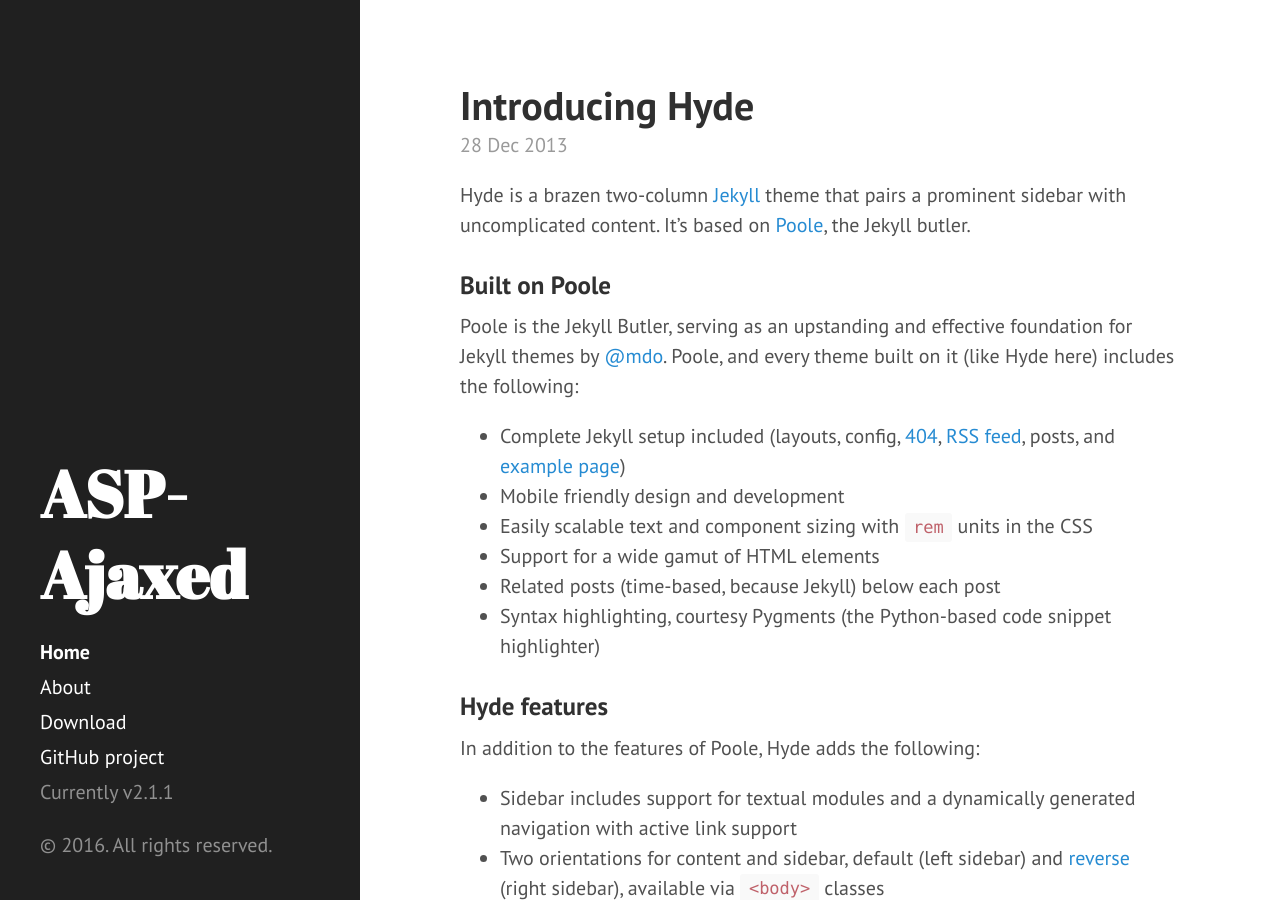
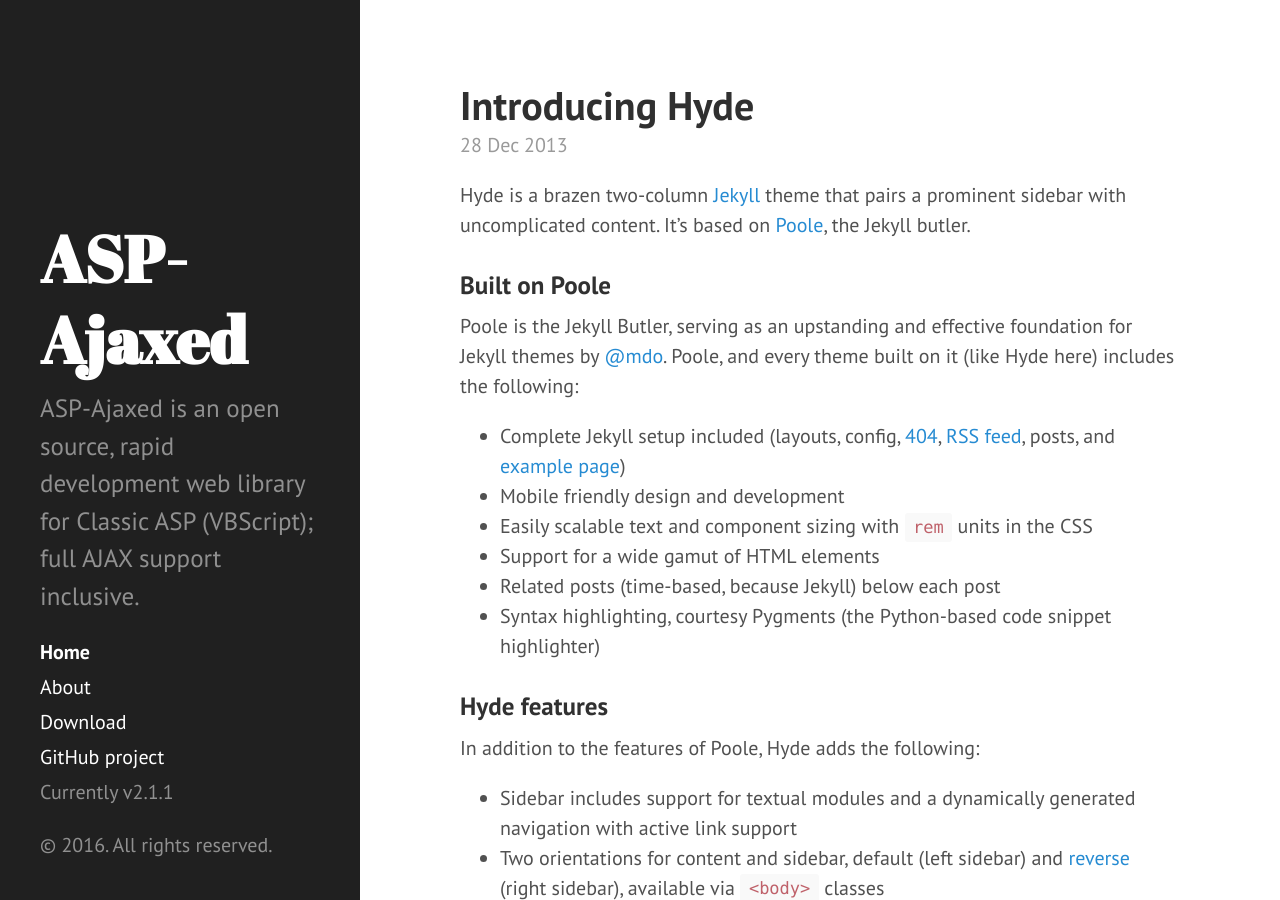
Before and after one commit to ASP-Ajaxed/asp-ajaxed.github.io, a Jekyll site: the page built from index.html, in a window 1280 px wide and 900 px high. Built offline with Jekyll 4.4.1, drawn with Linux system fonts in a browser that asks for light colours; Markdown is read by kramdown in place of the engine named in the settings; the list of posts is cut into pages by our own code.

Commit message:
Adding description and Download Page placeholder

```diff
--- a/_config.yml
+++ b/_config.yml
@@ -8,8 +8,8 @@
 
 # Setup
 title:            ASP-Ajaxed
-tagline:          ''
-description:      ''
+tagline:          'Classic ASP(VBScript)/AJAX Web Development Library'
+description:      'ASP-Ajaxed is an open source, rapid development web library for Classic ASP (VBScript); full AJAX support inclusive.'
 url:              http://asp-ajaxed.org
 baseurl:          /
 imageurl:         ''
--- a/_includes/sidebar.html
+++ b/_includes/sidebar.html
@@ -26,7 +26,6 @@
         {% endif %}
       {% endfor %}
 
-      <a class="sidebar-nav-item" href="{{ site.github.repo }}/archive/v{{ site.version }}.zip">Download</a>
       <a class="sidebar-nav-item" href="{{ site.github.repo }}">GitHub project</a>
       <span class="sidebar-nav-item">Currently v{{ site.version }}</span>
     </nav>
```
Also changed, not shown: download.md (added, +6 -0 lines).
